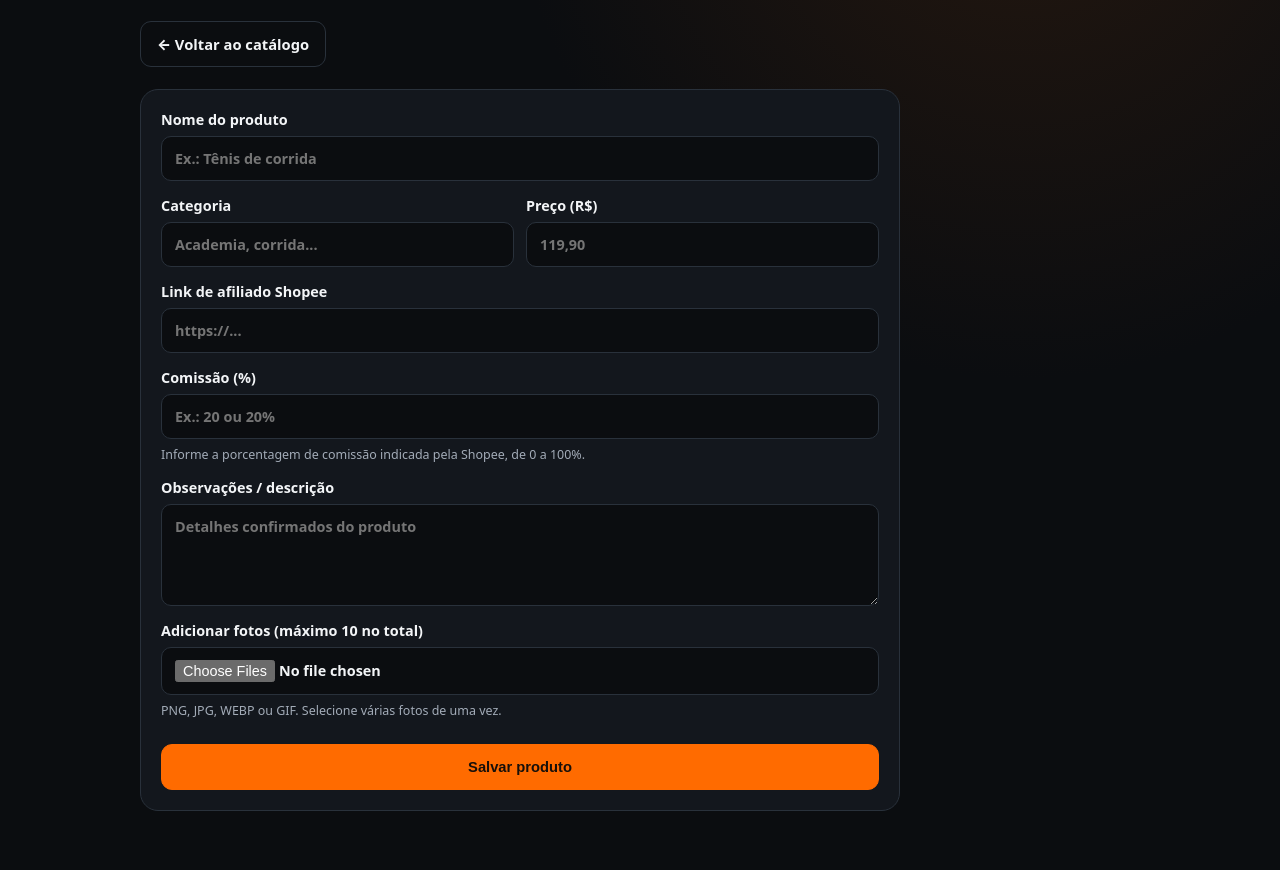
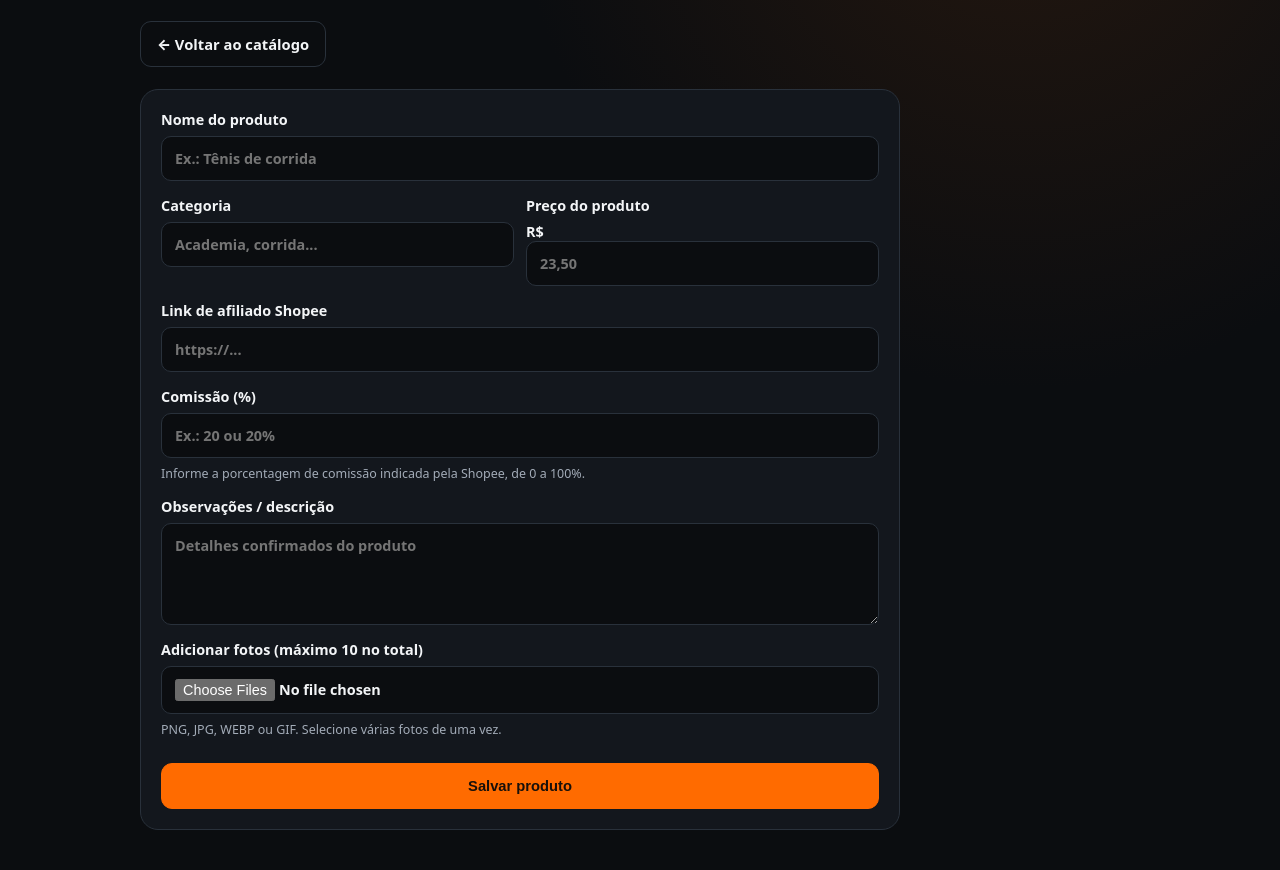
Before and after one commit to gabrielmunhak08-dev/central-afiliados-next., a Flask app: page /produtos/novo in a window 1280 px wide. Shown: the part 200-1070 px from the top of the page. Run offline with Flask 3, Linux system fonts and the light colour scheme; the visitor is signed in with stand-in values (Sample User, id 1); data comes from the database, SQL or seed files in the repository.

Commit message:
Adicionar prefixo R$ ao campo de preço

```diff
--- a/templates/product_form.html
+++ b/templates/product_form.html
@@ -5,7 +5,7 @@
 <form class="form-card" method="post" enctype="multipart/form-data">
 <input type="hidden" name="_csrf_token" value="{{ csrf_token() }}">
 <label>Nome do produto<input name="name" required maxlength="180" value="{{ product.name if product else '' }}" placeholder="Ex.: Tênis de corrida"></label>
-<div class="form-row"><label>Categoria<input name="category" maxlength="80" value="{{ product.category if product else '' }}" placeholder="Academia, corrida..."></label><label>Preço (R$)<input name="price" inputmode="decimal" value="{{ product.price if product and product.price is not none else '' }}" placeholder="119,90"></label></div>
+<div class="form-row"><label>Categoria<input name="category" maxlength="80" value="{{ product.category if product else '' }}" placeholder="Academia, corrida..."></label><label>Preço do produto<div class="currency-input"><span aria-hidden="true">R$</span><input name="price" inputmode="decimal" value="{{ product.price if product and product.price is not none else '' }}" placeholder="23,50" required></div></label></div>
 <label>Link de afiliado Shopee<input type="url" name="affiliate_link" value="{{ product.affiliate_link if product else '' }}" placeholder="https://..."></label>
 <label>Comissão (%)<input name="commission" inputmode="decimal" value="{{ product.commission if product and product.commission is not none else '' }}" placeholder="Ex.: 20 ou 20%"><small>Informe a porcentagem de comissão indicada pela Shopee, de 0 a 100%.</small></label>
 <label>Observações / descrição<textarea name="notes" rows="4" maxlength="3000" placeholder="Detalhes confirmados do produto">{{ product.notes if product else '' }}</textarea></label>
```
